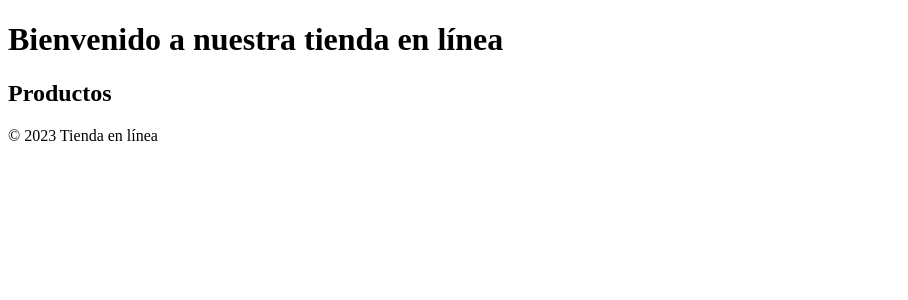
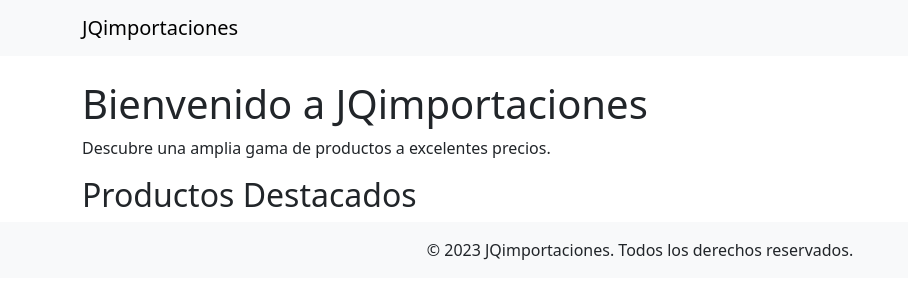
Before and after one commit to francisco-arturo/jqimportaciones, a Django app: page / in a window 1280 px wide. Shown: the top 300 px of the page, without its empty margins (0-908 px from the left). Run offline with Django 4.2, Linux system fonts and the light colour scheme; data that the repository does not hold is empty; some libraries are stand-ins or nearby versions.

Commit message:
actualizando la homepage y agregando un prod

```diff
--- a/core/models.py
+++ b/core/models.py
@@ -9,9 +9,9 @@ class Category(models.Model):
 
 class Product(models.Model):
     sku = models.IntegerField(unique=True)
-    name = models.CharField(max_length=100)
+    name = models.CharField(max_length=200)
     description = models.TextField()
-    price = models.DecimalField(max_digits=5, decimal_places=2)
+    price = models.DecimalField(max_digits=6, decimal_places=2)
     category = models.ForeignKey(Category, related_name='products', on_delete=models.CASCADE)
     image = models.TextField()
 
--- a/core/templates/homepage.html
+++ b/core/templates/homepage.html
@@ -1,28 +1,74 @@
 <!DOCTYPE html>
 <html lang="es">
+
 <head>
     <meta charset="UTF-8">
-    <title>Tienda en línea</title>
+    <meta name="viewport" content="width=device-width, initial-scale=1.0">
+    <title>JQimportaciones - Tienda en Línea</title>
+    <link rel="stylesheet" href="https://cdnjs.cloudflare.com/ajax/libs/bootstrap/5.3.0/css/bootstrap.min.css">
+    <style>
+        /* Custom styles go here */
+    </style>
 </head>
+
 <body>
-    <header>
-        <h1>Bienvenido a nuestra tienda en línea</h1>
-    </header>
+    <!-- Navbar -->
+    <nav class="navbar navbar-expand-lg navbar-light bg-light">
+        <div class="container">
+            <a class="navbar-brand" href="/">JQimportaciones</a>
+            <button class="navbar-toggler" type="button" data-bs-toggle="collapse" data-bs-target="#navbarNav"
+                aria-controls="navbarNav" aria-expanded="false" aria-label="Toggle navigation">
+                <span class="navbar-toggler-icon"></span>
+            </button>
+            <div class="collapse navbar-collapse" id="navbarNav">
+                <ul class="navbar-nav ml-auto">
+                    <!-- <li class="nav-item">
+                        <a class="nav-link" href="/productos">Productos</a>
+                    </li>
+                    <li class="nav-item">
+                        <a class="nav-link" href="/carrito">Carrito</a>
+                    </li>
+                    <li class="nav-item">
+                        <a class="nav-link" href="/cuenta">Cuenta</a>
+                    </li> -->
+                </ul>
+            </div>
+        </div>
+    </nav>
 
-    <main>
-        <h2>Productos</h2>
-        {% for product in products %}
-        <div>
-            <h3>{{ product.name }}</h3>
-            <p>{{ product.description }}</p>
-            <p>Precio: {{ product.price }}</p>
-            <img src="{{ product.image }}" alt="{{ product.name }}">
+    <!-- Main Content -->
+    <div class="container mt-4">
+        <h1>Bienvenido a JQimportaciones</h1>
+        <p>Descubre una amplia gama de productos a excelentes precios.</p>
+
+        <h2>Productos Destacados</h2>
+        <div class="row">
+            {% for product in products %}
+            <div class="col-md-4 mb-4">
+                <div class="card">
+                    <img src="{{ product.image.url }}" class="card-img-top" alt="{{ product.title }}">
+                    <div class="card-body">
+                        <h5 class="card-title">{{ product.title }}</h5>
+                        <p class="card-text">Precio: {{ product.price }}</p>
+                    </div>
+                </div>
+            </div>
+            {% endfor %}
         </div>
-        {% endfor %}
-    </main>
+    </div>
 
-    <footer>
-        <p>&copy; 2023 Tienda en línea</p>
+    <!-- Footer -->
+    <footer class="bg-light text-center py-3">
+        <div class="container">
+            &copy; 2023 JQimportaciones. Todos los derechos reservados.
+        </div>
     </footer>
+
+    <!-- Scripts -->
+    <script src="https://cdnjs.cloudflare.com/ajax/libs/bootstrap/5.3.0/js/bootstrap.bundle.min.js"></script>
+    <script>
+        // Custom scripts go here
+    </script>
 </body>
+
 </html>
```
